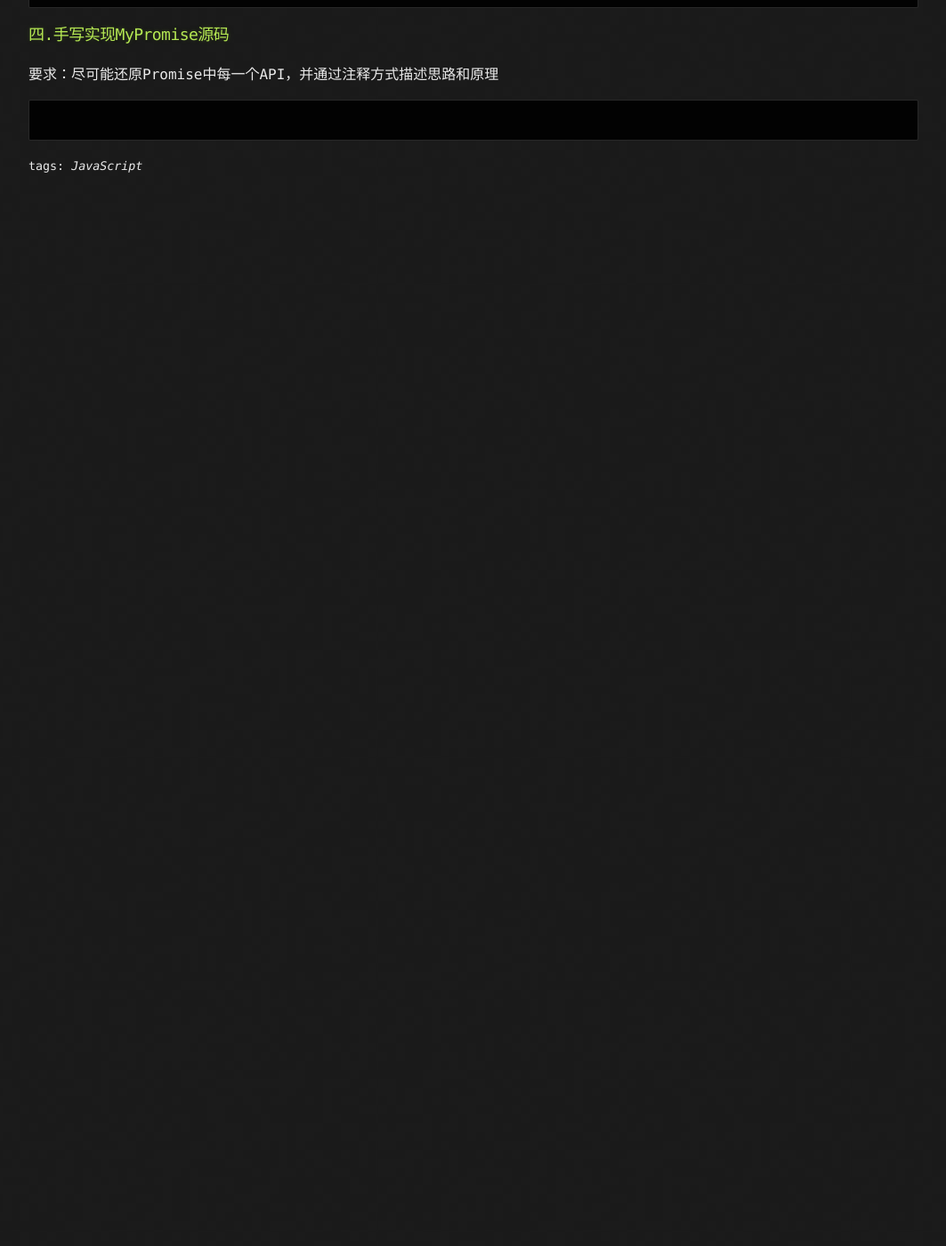
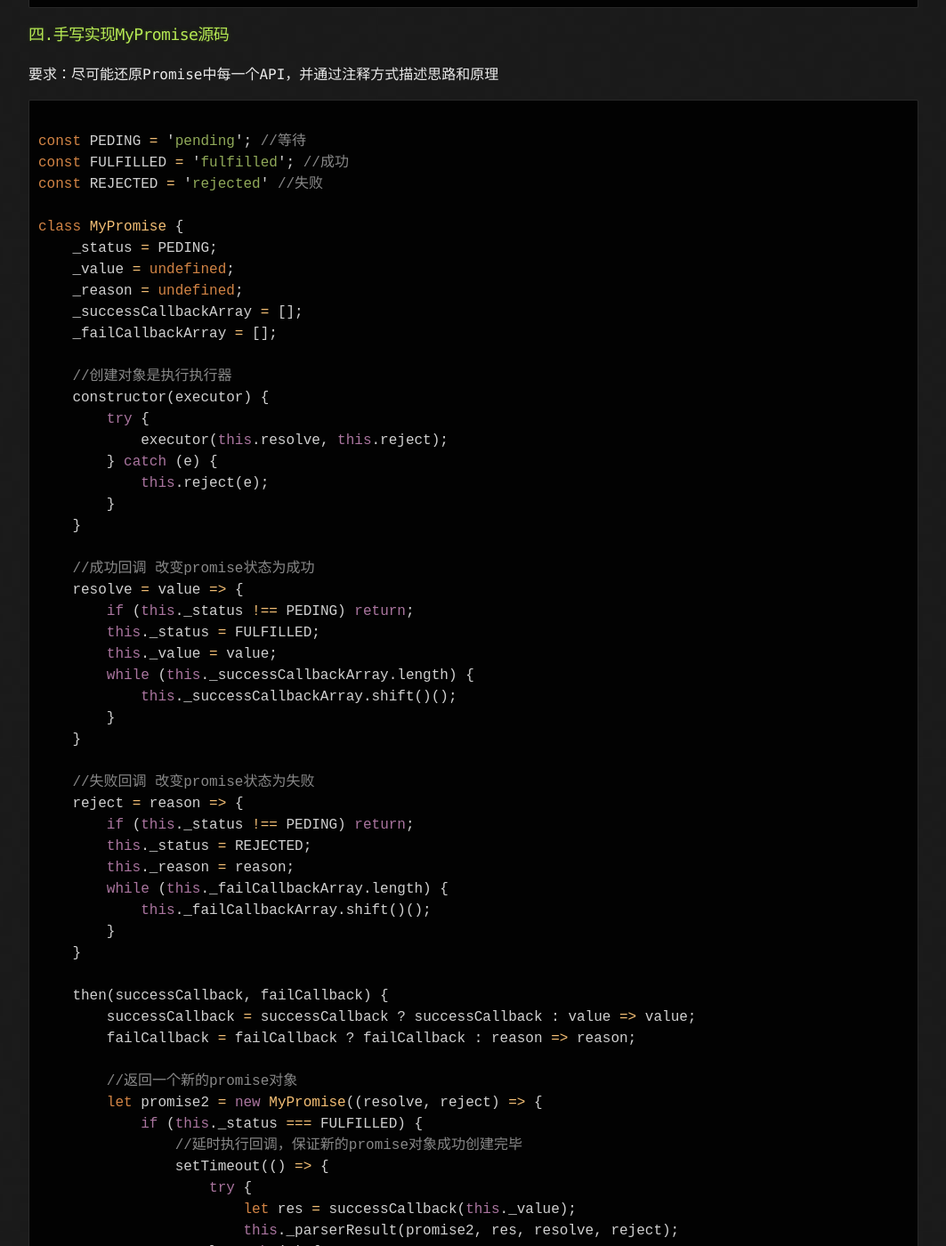
Before and after one commit to opowerupo/blog, a Jekyll site: the page built from _posts/2021-01-11-js01.md, in a window 1280 px wide and 1400 px high, scrolled down 2873 px. Shown: the whole window at 89% size, without its empty margins (108-1171 px from the left). Built offline with Jekyll 4.4.1, drawn with Linux system fonts in a browser that asks for light colours; our own code applies the rules of GitHub Pages for plain Markdown files; before the commit the page ends 3091 px from its top, so only the background shows below that; some of the changed text lies outside the part shown.

Commit message:
Update 2021-01-11-js01.md
完成模块一作业

````diff
--- a/_posts/2021-01-11-js01.md
+++ b/_posts/2021-01-11-js01.md
@@ -114,4 +114,110 @@ console.log(ex4(5));
 要求：尽可能还原Promise中每一个API，并通过注释方式描述思路和原理
 ```js
 
+const PEDING = 'pending'; //等待
+const FULFILLED = 'fulfilled'; //成功
+const REJECTED = 'rejected' //失败
+
+class MyPromise {
+    _status = PEDING;
+    _value = undefined;
+    _reason = undefined;
+    _successCallbackArray = [];
+    _failCallbackArray = [];
+
+    //创建对象是执行执行器
+    constructor(executor) {
+        try {
+            executor(this.resolve, this.reject);
+        } catch (e) {
+            this.reject(e);
+        }
+    }
+
+    //成功回调 改变promise状态为成功
+    resolve = value => {
+        if (this._status !== PEDING) return;
+        this._status = FULFILLED;
+        this._value = value;
+        while (this._successCallbackArray.length) {
+            this._successCallbackArray.shift()();
+        }
+    }
+
+    //失败回调 改变promise状态为失败
+    reject = reason => {
+        if (this._status !== PEDING) return;
+        this._status = REJECTED;
+        this._reason = reason;
+        while (this._failCallbackArray.length) {
+            this._failCallbackArray.shift()();
+        }
+    }
+
+    then(successCallback, failCallback) {
+        successCallback = successCallback ? successCallback : value => value;
+        failCallback = failCallback ? failCallback : reason => reason;
+
+        //返回一个新的promise对象
+        let promise2 = new MyPromise((resolve, reject) => {
+            if (this._status === FULFILLED) {
+                //延时执行回调，保证新的promise对象成功创建完毕
+                setTimeout(() => {
+                    try {
+                        let res = successCallback(this._value);
+                        this._parserResult(promise2, res, resolve, reject);
+                    } catch (e) {
+                        reject(e);
+                    }
+                }, 0);
+            } else if (this._status === REJECTED) {
+                setTimeout(() => {
+                    try {
+                        let res = failCallback(this._reason);
+                        this._parserResult(promise2, res, resolve, reject);
+                    } catch (e) {
+                        reject(e);
+                    }
+                }, 0);
+            } else {
+                this._successCallbackArray.push(() => {
+                    setTimeout(() => {
+                        try {
+                            let res = successCallback(this._value);
+                            this._parserResult(promise2, res, resolve, reject);
+                        } catch (e) {
+                            reject(e);
+                        }
+                    }, 0);
+                });
+                this._failCallbackArray.push(() => {
+                    setTimeout(() => {
+                        try {
+                            let res = failCallback(this._reason);
+                            this._parserResult(promise2, res, resolve, reject);
+                        } catch (e) {
+                            reject(e);
+                        }
+                    }, 0);
+                });
+            }
+        });
+        return promise2;
+    }
+
+    //解析回调结果
+    _parserResult(promise, res, resolve, reject) {
+        if (promise === res) {
+            return reject(new TypeError('Chaining cycle detected for myPromise #<MyPromise>'));
+        }
+        if (res instanceof MyPromise) {
+            res.then(resolve, reject);
+        } else {
+            resolve(res);
+        }
+    }
+}
+
+module.exports = MyPromise;
+
 ```
````
